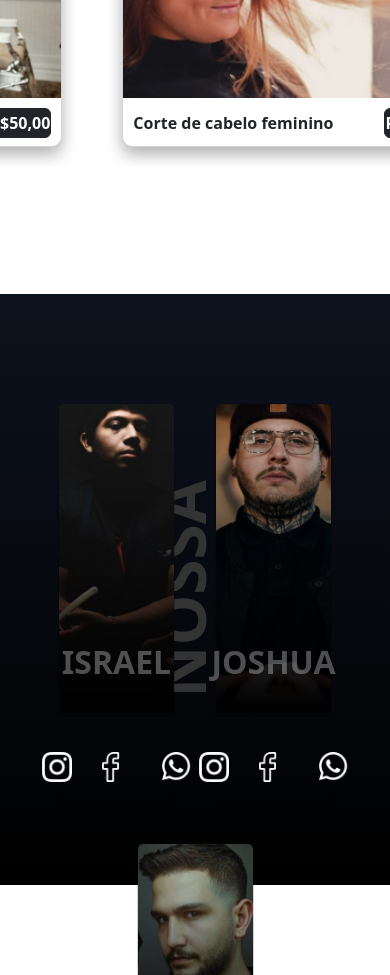
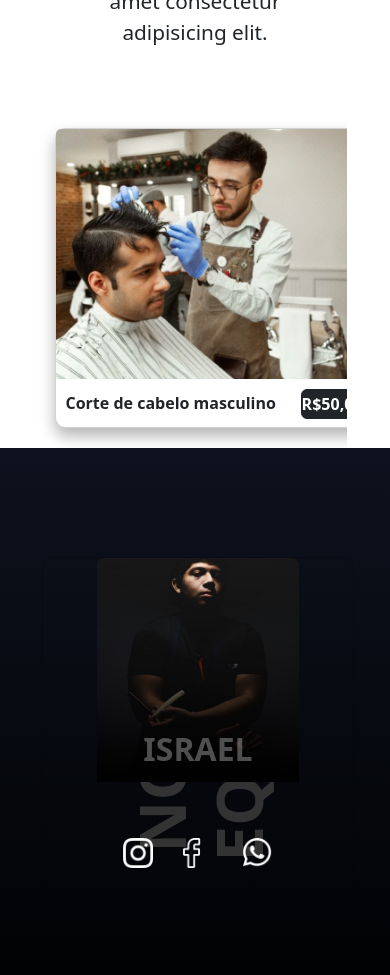
Before and after one commit to andressa-silvaa/Barbearia, an Angular app: page /home in a window 390 px wide. Shown: the part 3660-4635 px from the top of the page. Built offline with nearby package versions, Linux system fonts and the light colour scheme.

Commit message:
Feat: Novos estilos

```diff
--- a/src/app/home/home.component.html
+++ b/src/app/home/home.component.html
@@ -25,6 +25,7 @@
     </div>
   </div>
 </div>
+
 <div id="servicos" class="container">
   <div class="row">
     <div class="col-10 m-auto text-center">
@@ -61,15 +62,14 @@
     </div>
   </div>
 </div>
-
-<div  id="equipe" class="container align-middle">
-  <div>
-    <div class="row linha-preta">
-      <div class="position-relative">
-        <h2 class="titulo-inclinado">NOSSA EQUIPE</h2>
-      </div>
-      <div class="col-12 m-auto text-center m-auto" style="height: 80%;">
-        <div class="row justify-content-center">
+<div id="equipe" class="container align-middle">
+  <div class="row linha-preta">
+    <div class="position-relative">
+      <h2 class="titulo-inclinado">NOSSA EQUIPE</h2>
+    </div>
+    <div class="col-12 m-auto text-center" style="height: 80%;">
+      <div class="carousel carrossel-equipes">
+        <div class="carousel-wrapper equipes-cards">
           <div class="card">
             <img class="card-img-top img1" src="assets/img/israel.jpg" alt="Card image cap">
             <div class="card-body">
@@ -105,11 +105,24 @@
               </div>
             </div>
           </div>
+
+          <div class="card">
+            <img class="card-img-top img3" src="assets/img/mitchel.jpg" alt="Card image cap">
+            <div class="card-body">
+              <h2 class="card-title">MITCHEL</h2>
+              <div class="social-icons">
+                <img class="card-img-top img2" src="assets/img/instagram.png" alt="Card image cap">
+                <img class="card-img-top img2" src="assets/img/facebook.png" alt="Card image cap">
+                <img class="card-img-top img2" src="assets/img/whatsapp.png" alt="Card image cap">
+              </div>
+            </div>
+          </div>
         </div>
       </div>
     </div>
   </div>
 </div>
+
 
 
 <div  id="unidades" class="container">
--- a/src/app/home/home.component.scss
+++ b/src/app/home/home.component.scss
@@ -81,6 +81,7 @@ body, html, .container{
   z-index: 0;
 }
 #servicos{
+  overflow: hidden;
   display: flex;
   justify-content: center;
   align-items: center;
@@ -150,85 +151,16 @@ body, html, .container{
   align-items: center;
   position: relative;
 }
-
-#equipe {
+.carousel-wrapper {
   display: flex;
   justify-content: center;
-  align-items: center;
-  min-height: 100vh;
-  text-align: center;
-  padding: 20px;
-  overflow: visible;
+  gap: 20px;
 }
 
-#equipe .card {
-  background-color: transparent;
-  width: 20rem;
-  height: 400px;
-  display: flex;
-  flex-direction: column;
-  margin: 20px;
-  padding: 0;
-  border-radius: 10px;
+.card {
+  flex: 0 0 30%;
+  margin: 0;
 }
-
-#equipe .card-img-top {
-  width: 100%;
-  height: 350px;
-  object-fit: cover;
-}
-#equipe .card-body {
-  display: flex;
-  flex-direction: column;
-  align-items: center;
-  justify-content: center;
-  padding: 10px;
-  background-color: transparent;
-  color: white;
-}
-
-#equipe .card-title {
-  margin: 0;
-  text-align: center;
-  font-size: 2rem;
-  font-weight: 900;
-  opacity: 0.3;
-  margin-top: -80px;
-  margin-bottom: 50px;
-}
-
-#equipe .card-body .social-icons {
-  display: flex;
-  justify-content: center;
-  gap: 10px;
-  margin-top: 10px;
-}
-
-#equipe .card-body .social-icons img {
-  width: 30px;
-  height: 30px;
-  margin: 10px;
-  object-fit: contain;
-}
-#equipe .card-body .social-icons img:hover {
-  transform: scale(1.2);
-  cursor: pointer;
-}
-.titulo-inclinado {
-  position: absolute;
-  transform: rotate(-90deg) translateX(-50%);
-  transform-origin: center;
-  font-size: 4em;
-  font-weight: bold;
-  color: #333;
-}
-.position-relative{
-  position: absolute;
-  top: 0%!important;
-  left: 5%;
-}
-
-
 
 #unidades{
   display: flex;
@@ -603,31 +535,44 @@ overflow: hidden;
     z-index: 0;
   }
 }
-@media (max-width: 600px) {
+@media (max-width: 1000px) {
+  #servicos {
+    width: 100vw; /* Garante que a div ocupe a largura exata da tela */
+    overflow: hidden; /* Impede que o conteúdo transborde visualmente */
+    padding: 0; /* Remove padding, se houver */
+    margin: 0; /* Remove margin, se houver */
+  }
+
   .carousel {
     display: flex;
-    overflow-x: scroll; /* Ativa o scroll horizontal */
+    overflow-x: auto; /* Permite a rolagem horizontal */
     scroll-behavior: smooth;
-    -webkit-overflow-scrolling: touch; /* Permite arrastar com o dedo em dispositivos móveis */
-    width: 100%; /* Garante que o carrossel ocupe toda a largura */
+    -webkit-overflow-scrolling: touch; /* Suporte para toque em dispositivos móveis */
+    width: 80vw; /* Garante que o carrossel ocupe a largura total da viewport */
+    box-sizing: border-box; /* Inclui padding e border na largura total */
   }
 
   .carousel-wrapper {
     display: flex;
-    width: max-content; /* Garante que o wrapper tenha a largura necessária para acomodar todos os cards */
+    flex-wrap: nowrap; /* Impede que os cards quebrem linha */
+    width: max-content; /* Ajusta o wrapper para caber todo o conteúdo */
   }
 
   .card {
     flex: 0 0 auto;
-    width: 80%; /* Ajusta a largura do card para caber confortavelmente */
-    margin-right: 10px; /* Espaçamento entre os cards */
+    width: 90vw; /* Ajusta a largura do card para 90% da viewport */
+    margin-right: 5px; /* Reduz o espaçamento entre os cards */
+    box-sizing: border-box; /* Inclui padding e border na largura total */
   }
 
-  /* Oculta a scrollbar padrão */
+  /* Oculta a barra de rolagem padrão */
   .carousel::-webkit-scrollbar {
     display: none;
   }
 }
+
+
+
 
 
 @media (max-width: 768px) and (min-width: 600px) {
@@ -701,70 +646,6 @@ overflow: hidden;
 
 
 
-
-
-
-#servicos{
-  display: flex;
-  justify-content: center;
-  align-items: center;
-  text-align: center;
-}
-#servicos p{
-  margin: 10px 20px;
-  font-size: 1.3em;
-}
-#servicos a{
-  font-weight: 600;
-}
-#servicos h2{
-  font-weight: 600;
-  margin: -100px auto 50px auto;
-
-}
-#servicos .card {
-  width: 20rem;
-  height: 300px;
-  display: flex;
-  flex-direction: column;
-  margin: 20px;
-  padding: 0;
-  border-radius: 10px;
-  box-shadow: 0 8px 16px rgba(0, 0, 0, 0.3);
-}
-
-#servicos .card-img-top {
-  width: 100%;
-  height: 250px;
-  object-fit: cover;
-}
-
-#servicos .card-body {
-  display: flex;
-  justify-content: space-between;
-  align-items: center;
-  flex: 1;
-  box-sizing: border-box;
-  padding: 10px;
-}
-
-#servicos .card-title {
-  margin: 0;
-  font-size: 1rem;
-  font-weight: bold;
-}
-
-#servicos .btn-dark {
-  margin: 0;
-  font-size: 1rem;
-  height: 30px;
-  display: flex;
-  justify-content: center;
-  align-items: center;
-  text-align: center;
-  padding: 0;
-}
-
 .linha-preta {
   background: linear-gradient(to bottom, #0D121E, black);
   color: white;
@@ -774,13 +655,147 @@ overflow: hidden;
   align-items: center;
   position: relative;
 }
-.carousel-wrapper {
+
+#equipe {
+  display: flex;
+  flex-direction: column;
+  justify-content: flex-start;
+  align-items: center;
+  text-align: center;
+  padding: 20px;
+  overflow: hidden;
+}
+
+#equipe .card {
+  background-color: transparent;
+  width: 20rem;
+  height: 400px;
+  display: flex;
+  flex-direction: column;
+  margin: 20px;
+  padding: 0;
+  border-radius: 10px;
+  flex-shrink: 0;
+}
+
+#equipe .card-img-top {
+  width: 80%;
+  height: 350px;
+  object-fit: cover;
+}
+
+#equipe .card-body {
+  display: flex;
+  flex-direction: column;
+  align-items: center;
+  justify-content: center;
+  padding: 10px;
+  background-color: transparent;
+  color: white;
+}
+
+#equipe .card-title {
+  margin: 0;
+  text-align: center;
+  font-size: 2rem;
+  font-weight: 900;
+  opacity: 0.3;
+  margin-top: -80px;
+  margin-bottom: 50px;
+}
+
+#equipe .card-body .social-icons {
   display: flex;
   justify-content: center;
-  gap: 20px; /* Espaçamento entre os cards */
+  gap: 10px;
+  margin-top: 10px;
 }
 
-.card {
-  flex: 0 0 30%; /* Cards lado a lado com largura de 30% */
-  margin: 0; /* Remove margens extras */
+#equipe .card-body .social-icons img {
+  width: 30px;
+  height: 30px;
+  margin: 10px;
+  object-fit: contain;
 }
+
+#equipe .card-body .social-icons img:hover {
+  transform: scale(1.2);
+  cursor: pointer;
+}
+
+.titulo-inclinado {
+  position: absolute;
+  transform: rotate(-90deg) translateX(-50%);
+  transform-origin: center;
+  font-size: 4em;
+  font-weight: bold;
+  color: #333;
+}
+.equipes-cards{
+  width: 60%;
+  position: relative;
+  left: 30%;
+}
+@media (max-width: 768px) {
+  #equipe {
+    width: 100vw; /* Garante que a div ocupe a largura exata da tela */
+    overflow: hidden; /* Impede que o conteúdo transborde visualmente */
+    padding: 0;
+    margin: 0;
+  }
+  #equipe .card {
+    height: 350px;
+  }
+
+  .equipes-cards{
+    position: relative;
+    left: 0%;
+    margin-right: 50px;
+  }
+
+  .carrossel-equipes {
+    display: flex;
+    overflow-x: auto; /* Permite a rolagem horizontal */
+    scroll-behavior: smooth;
+    -webkit-overflow-scrolling: touch; /* Suporte para toque em dispositivos móveis */
+    width: 100vw; /* Garante que o carrossel ocupe toda a largura da tela */
+    box-sizing: border-box; /* Inclui padding e borda na largura total */
+    padding-left: 10px; /* Adiciona um padding para evitar que os cards comecem muito colados à borda */
+    overflow-y: hidden; /* Impede a rolagem vertical */
+  }
+  .equipes-cards {
+    display: flex;
+    flex-wrap: nowrap; /* Impede que os cards quebrem linha */
+    width: max-content; /* Ajusta o wrapper para caber todo o conteúdo */
+    gap: 10px; /* Ajusta o espaço entre os cards */
+  }
+
+  #equipe .card {
+    flex: 0 0 auto;
+    align-items: center;
+    width: 80vw; /* Ajusta a largura do card para 80% da viewport */
+    margin-right: 10px; /* Espaçamento entre os cards */
+    box-sizing: border-box; /* Inclui padding e borda na largura total */
+  }
+
+  #equipe .card-img-top {
+    width: 40%;
+    justify-content: center;
+    height: auto; /* Permite que a imagem se ajuste proporcionalmente */
+    object-fit: cover;
+  }
+
+  .carrossel-equipes::-webkit-scrollbar {
+    display: none; /* Oculta a barra de rolagem padrão */
+  }
+}
+
+@media (max-width: 500px) {
+
+
+  #equipe .card-img-top {
+    width: 65%;
+  }
+
+
+}
```
Also changed, not shown: src/assets/img/mitchel.jpg (added).
